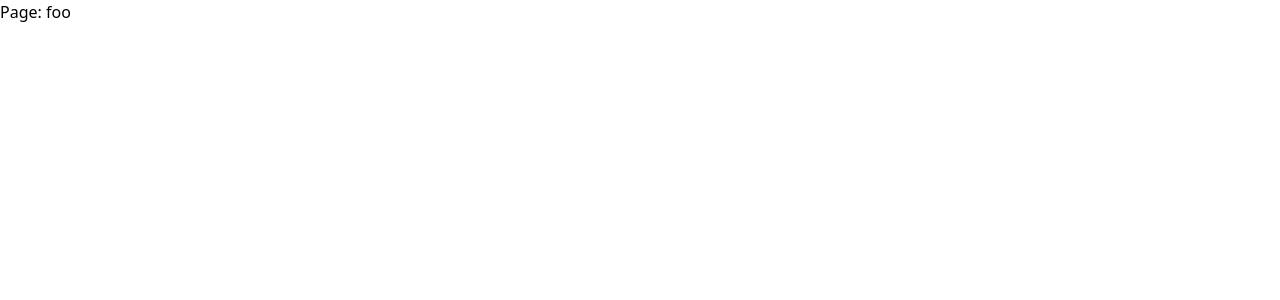
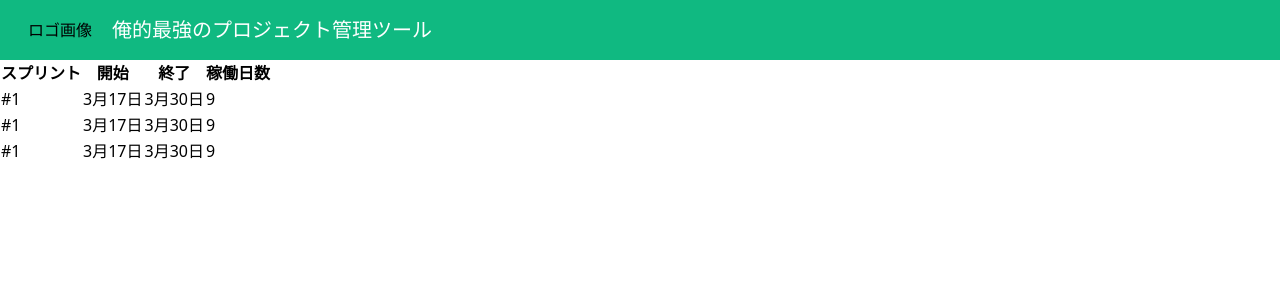
Before and after one commit to s-arikawa/pjm-tools, a Nuxt app: page /sprint/table in a window 1280 px wide. Shown: the top 300 px of the page. Built offline with nearby package versions, Linux system fonts and the light colour scheme.

Commit message:
サイトのヘッダーを作成

```diff
--- /dev/null
+++ b/app.vue
@@ -0,0 +1,8 @@
+<template>
+  <div>
+    <MHeader />
+    <div class="container mx-auto px-10">
+      <NuxtPage/>
+    </div>
+  </div>
+</template>
--- /dev/null
+++ b/components/MHeader.vue
@@ -0,0 +1,12 @@
+<script lang="ts" setup></script>
+
+<template>
+  <header class="flex items-center bg-emerald-500 p-4">
+    <NuxtLink to="/">
+      <ServiceLogo class="ml-3 mr-5"/>
+    </NuxtLink>
+    <NuxtLink to="/">
+      <h1 class="text-xl text-white">俺的最強のプロジェクト管理ツール</h1>
+    </NuxtLink>
+  </header>
+</template>
--- /dev/null
+++ b/components/atoms/ServiceLogo.vue
@@ -0,0 +1,11 @@
+<script lang="ts" setup></script>
+<template>
+  <div>
+    <p>ロゴ画像</p>
+  </div>
+</template>
+
+
+<style scoped>
+
+</style>
--- /dev/null
+++ b/layouts/default.vue
@@ -0,0 +1,12 @@
+<script lang="ts" setup></script>
+
+<template>
+  <div>
+    Layout: default
+    <NuxtLayout>
+      <NuxtPage/>
+    </NuxtLayout>
+  </div>
+</template>
+
+<style scoped></style>
--- a/nuxt.config.ts
+++ b/nuxt.config.ts
@@ -2,11 +2,19 @@ import {defineNuxtConfig} from 'nuxt'
 
 // https://v3.nuxtjs.org/api/configuration/nuxt.config
 export default defineNuxtConfig({
+  // コンポーネントの自動インポート設定
+  // - ネストしたディレクトリにあるコンポーネントのPrefixなしで使えるようにした。
+  components: [
+    {
+      path: '@/components',
+      pathPrefix: false
+    }
+  ],
   css: ['~/assets/css/tailwind.css'],
   postcss: {
     plugins: {
       tailwindcss: {},
       autoprefixer: {},
     }
-  }
+  },
 })
--- a/pages/sprint/table.vue
+++ b/pages/sprint/table.vue
@@ -2,7 +2,36 @@
 
 <template>
   <div>
-    Page: foo
+    <table class="table-auto">
+      <thead>
+        <tr>
+          <th>スプリント</th>
+          <th>開始</th>
+          <th>終了</th>
+          <th>稼働日数</th>
+        </tr>
+      </thead>
+      <tbody>
+      <tr>
+        <td>#1</td>
+        <td>3月17日</td>
+        <td>3月30日</td>
+        <td>9</td>
+      </tr>
+      <tr>
+        <td>#1</td>
+        <td>3月17日</td>
+        <td>3月30日</td>
+        <td>9</td>
+      </tr>
+      <tr>
+        <td>#1</td>
+        <td>3月17日</td>
+        <td>3月30日</td>
+        <td>9</td>
+      </tr>
+      </tbody>
+    </table>
   </div>
 </template>
 
```
